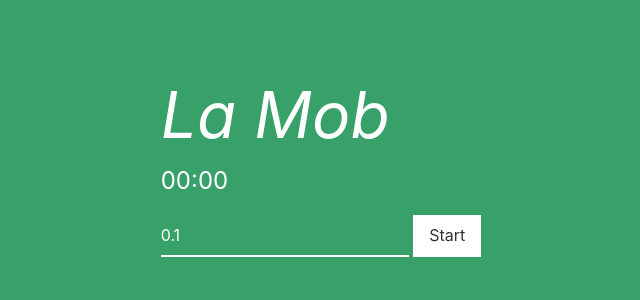
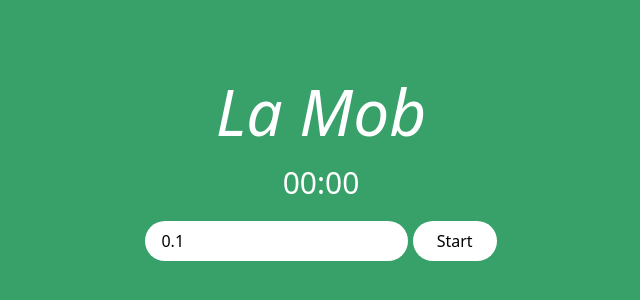
Before and after one commit to dillonfagan/LaMob, a Svelte app: page / in a window 1280 px wide. Shown: the part 238-538 px from the top of the page, without its empty margins (319-959 px from the left). Built offline with nearby package versions, Linux system fonts and the light colour scheme.

Commit message:
Add additional styling

```diff
--- a/public/global.css
+++ b/public/global.css
@@ -3,7 +3,7 @@ html, body {
 	height: 100%;
 }
 
-body {
+/* body {
 	color: #333;
 	margin: 0;
 	font-family: -apple-system, BlinkMacSystemFont, "Segoe UI", Roboto, Oxygen-Sans, Ubuntu, Cantarell, "Helvetica Neue", sans-serif;
@@ -62,4 +62,4 @@ button:not(:disabled):active {
 
 button:focus {
 	border-color: #666;
-}
+} */
--- a/src/App.svelte
+++ b/src/App.svelte
@@ -4,7 +4,7 @@
 
 <main id="main" class="w-full h-full p-16 bg-green-600 flex items-center justify-center">
 	<div class="mw-lg">
-		<h1 class="text-6xl text-white italic">La Mob</h1>
+		<h1 class="text-6xl text-white text-center italic">La Mob</h1>
 		<Timer />
 	</div>
 </main>
--- a/src/Timer.svelte
+++ b/src/Timer.svelte
@@ -53,7 +53,7 @@
 </script>
 
 <section>
-	<div class="text-2xl text-white">{formatTime(time)}</div>
-	<input id="time-input" value="0.1" class="text-white py-2 px-0" />
-	<button id="button" on:click={start} class="bg-white py-2 px-4 mt-4">Start</button>
+	<div class="text-3xl text-white w-full text-center">{formatTime(time)}</div>
+	<input id="time-input" value="0.1" class="py-2 px-4 bg-white rounded-full" />
+	<button id="button" on:click={start} class="bg-white py-2 px-6 mt-4 rounded-full">Start</button>
 </section>
```
